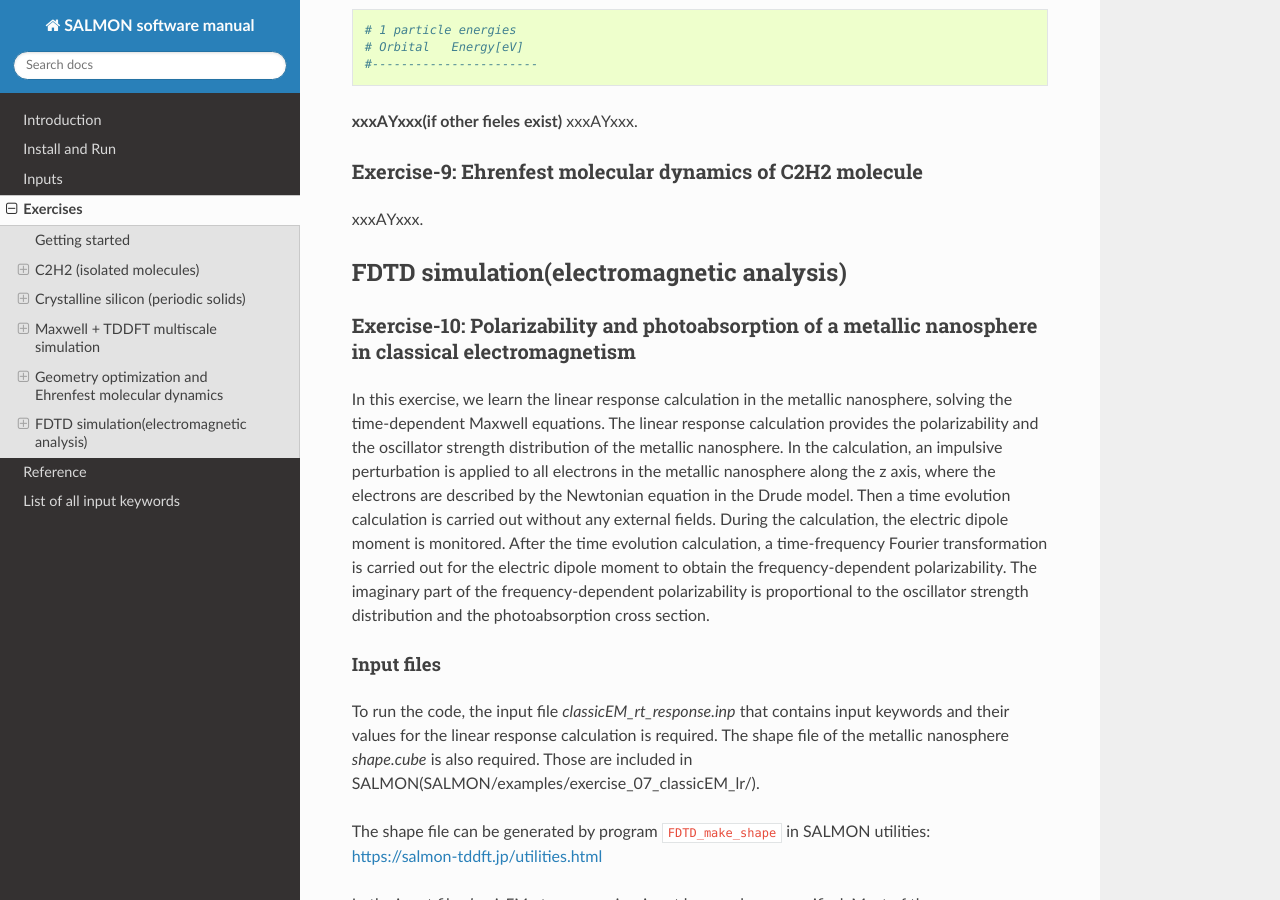
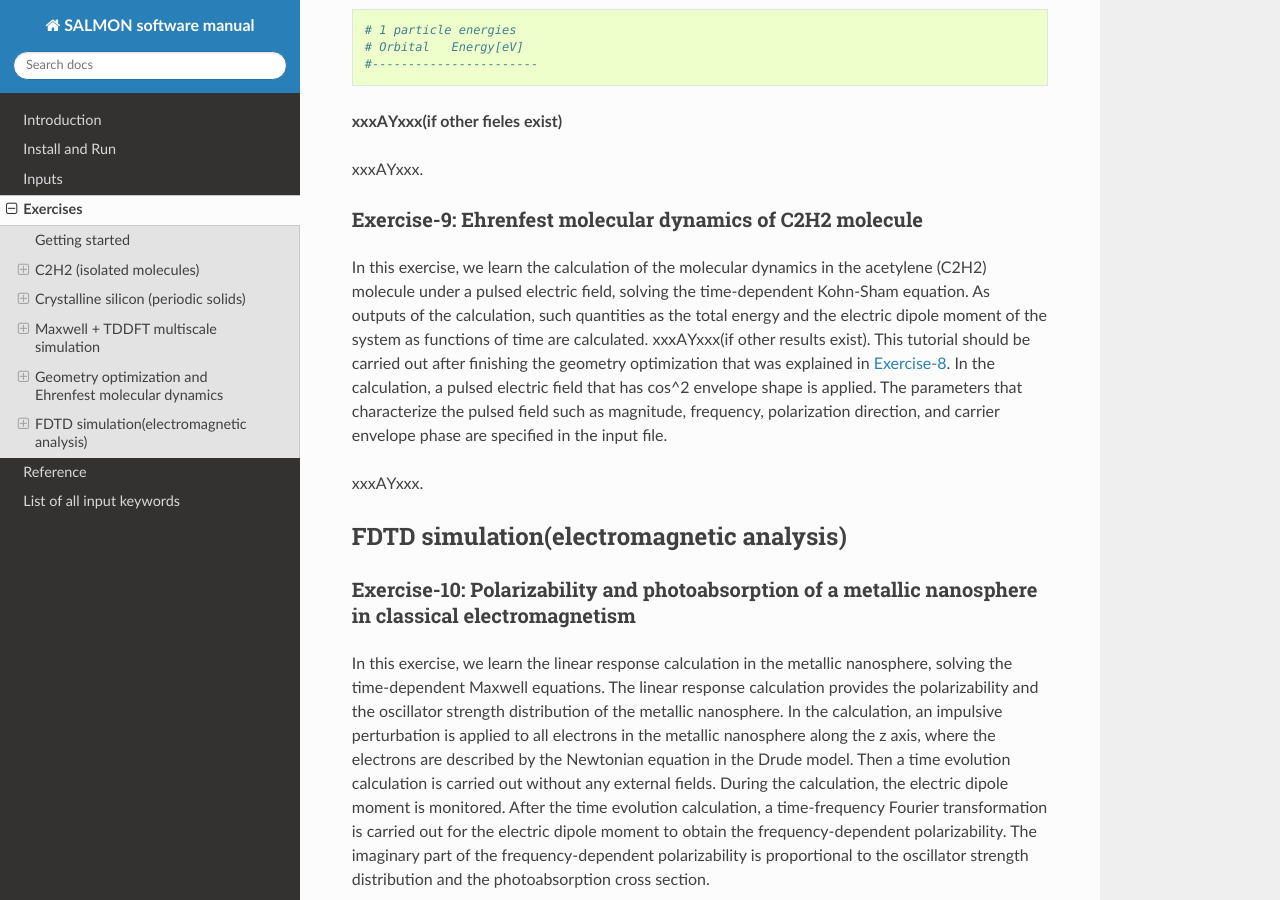
Before and after one commit to SALMON-TDDFT/SALMON-DOCS, a Sphinx documentation site: the page built from source/exercises.rst, in a window 1280 px wide and 900 px high, scrolled down 64766 px. Built offline with Sphinx 7.4.7 and the Read the Docs theme 2.0.0, drawn with Linux system fonts in a browser that asks for light colours; formulas are drawn with MathJax 3.

Commit message:
Update exercises.rst

```diff
--- a/source/exercises.rst
+++ b/source/exercises.rst
@@ -3632,12 +3632,24 @@ the input file are shown in this file.
    #-----------------------
 
 **xxxAYxxx(if other fieles exist)**
+
 xxxAYxxx.
 
 .. _exercise-9:
 
 Exercise-9: Ehrenfest molecular dynamics of C2H2 molecule
 ~~~~~~~~~~~~~~~~~~~~~~~~~~~~~~~~~~~~~~~~~~~~~~~~~~~~~~
+
+In this exercise, we learn the calculation of the molecular dynamics in
+the acetylene (C2H2) molecule under a pulsed electric field, solving the
+time-dependent Kohn-Sham equation.
+As outputs of the calculation, such quantities as the total energy and the electric dipole moment of the
+system as functions of time are calculated. xxxAYxxx(if other results exist).
+This tutorial should be carried out after finishing the geometry optimization that was
+explained in :any:`Exercise-8 <exercise-8>`.
+In the calculation, a pulsed electric field that has cos^2 envelope shape is applied.
+The parameters that characterize the pulsed field such as magnitude, frequency, polarization direction,
+and carrier envelope phase are specified in the input file.
 
 xxxAYxxx.
 
```
